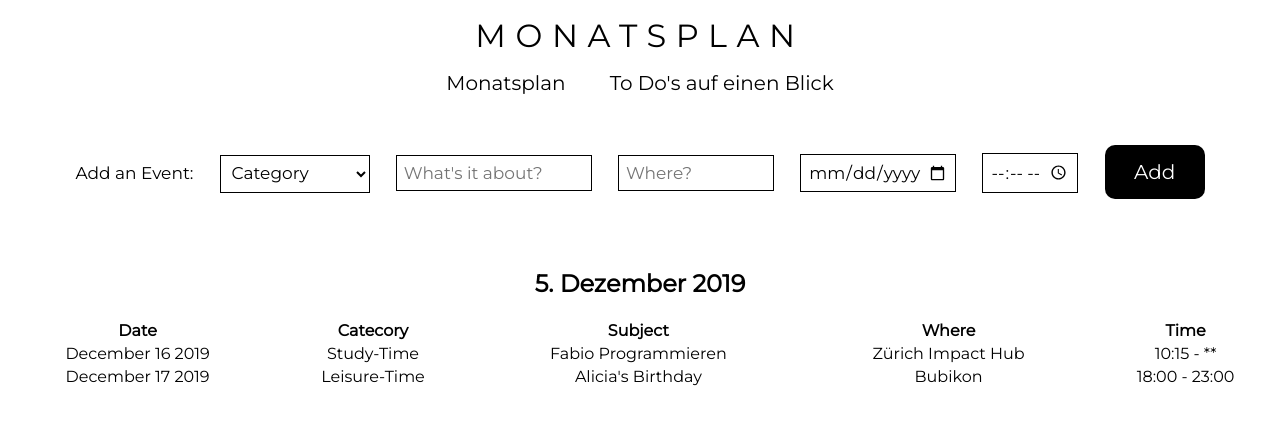
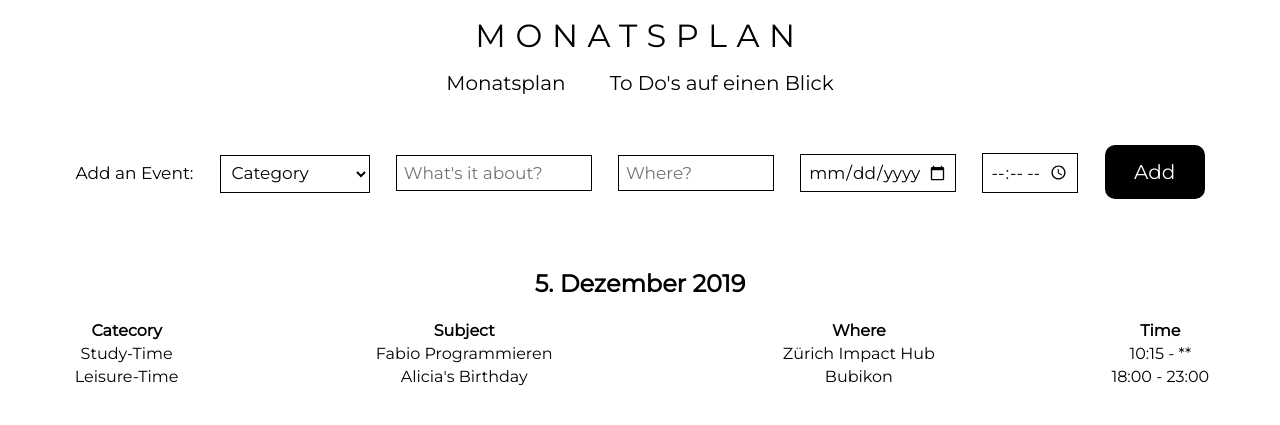
Before and after one commit to aliciafaeh/prog2, a Flask app: page /monatsplan in a window 1280 px wide. Shown: the top 425 px of the page. Run offline with Flask 2, Linux system fonts and the light colour scheme.

Commit message:
updated table

```diff
--- a/alice_plan/templates/index.html
+++ b/alice_plan/templates/index.html
@@ -72,7 +72,6 @@
 
 <table style="width:100%">
   <tr>
-    <th>Date</th>
     <th>Catecory</th>
     <th>Subject</th>
     <th>Where</th>
@@ -80,7 +79,6 @@
   </tr>
 
   <tr>
-    <td>December 16 2019</td>
     <td>Study-Time</td>
     <td>Fabio Programmieren</td>
     <td>Zürich Impact Hub</td>
@@ -88,7 +86,6 @@
   </tr>
 
   <tr>
-    <td>December 17 2019</td>
     <td>Leisure-Time</td>
     <td>Alicia's Birthday</td>
     <td>Bubikon</td>
```
